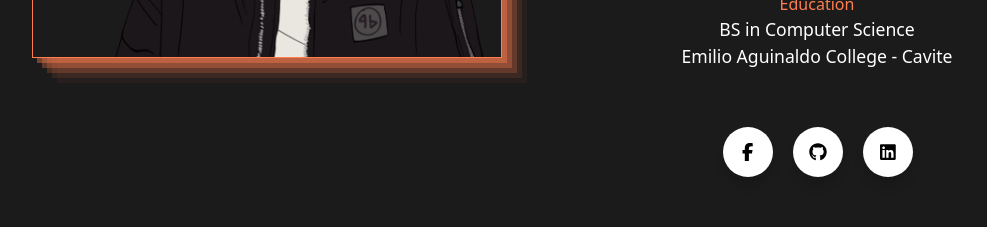
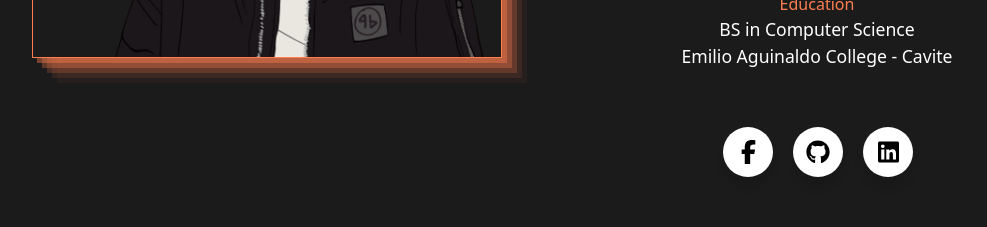
Before and after one commit to JCciasico/My-Portfolio, a Vue app: page / in a window 1280 px wide. Shown: the part 1520-1747 px from the top of the page, without its empty margins (98-1085 px from the left). Built offline with nearby package versions, Linux system fonts and the light colour scheme; a web font is replaced by a local one; what vue-scroll-reveal would draw is missing.

Commit message:
refactor: icon size

```diff
--- a/src/components/AboutMe.vue
+++ b/src/components/AboutMe.vue
@@ -47,16 +47,16 @@
 
                     <div class="icon-box">
                         <ul class="wrapper">
-                            <li class="icon facebook">
+                            <li class="icon facebook" style="font-size:1.5rem">
                                 <span class="tooltip">Facebook</span>
                                 <a href="https://www.facebook.com/johncarlociasico" target="_blank"><i class="fab fa-facebook-f" style="color:black"></i></a>
                             </li>
 
-                            <li class="icon github">
+                            <li class="icon github" style="font-size:1.5rem">
                                 <span class="tooltip">Github</span>
                                 <a href="https://github.com/JCciasico" target="_blank"><i class="fab fa-github" style="color:black"></i></a>
                             </li>
-                            <li class="icon linkedin">
+                            <li class="icon linkedin" style="font-size:1.5rem">
                                 <span class="tooltip">Linkedin</span>
                                 <a href="https://www.linkedin.com/in/john-carlo-ciasico-86a7b0238/" target="_blank"><i class="fab fa-linkedin" style="color:black"></i></a>
                             </li>
@@ -119,7 +119,7 @@ h6{
     padding-right: 30px;
 }
 .icon{
-    font-size: 2em;
+    font-size: 3em;
     color: white;
 }
 .icon:hover{
```
